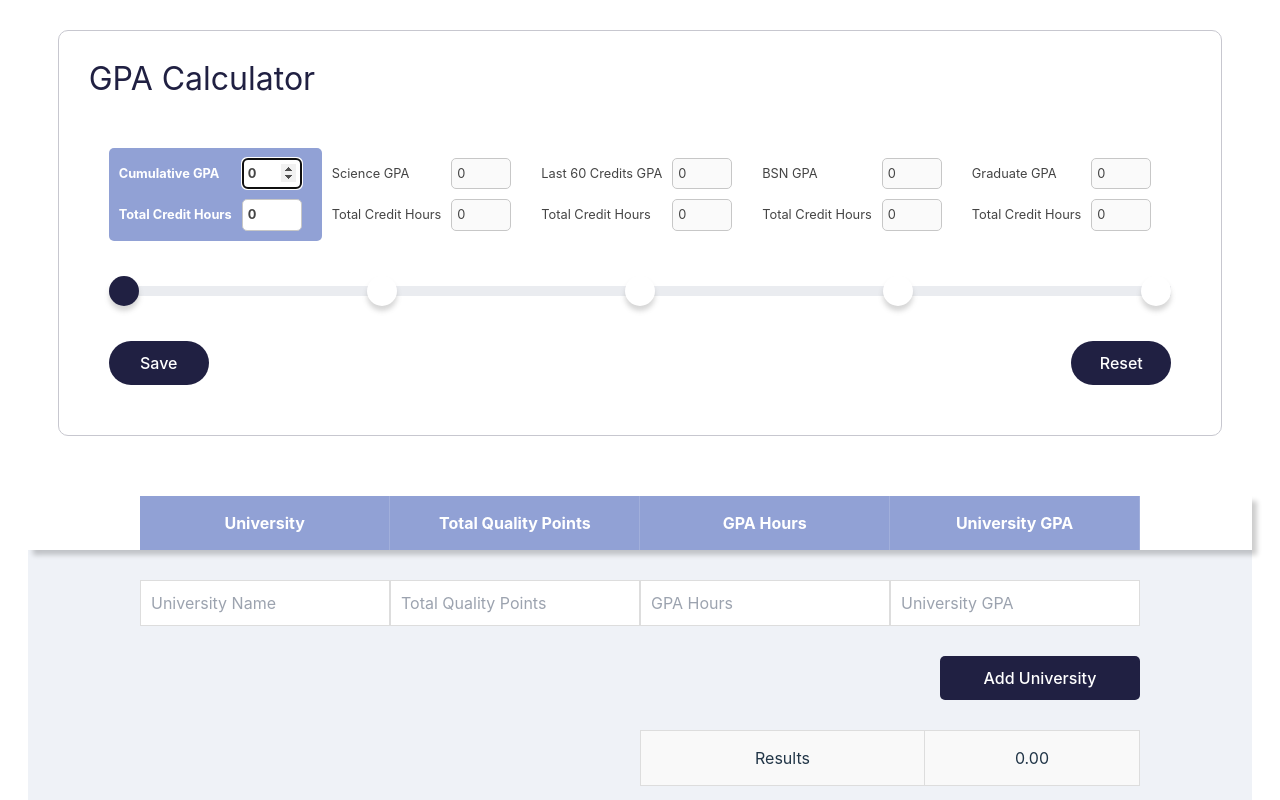
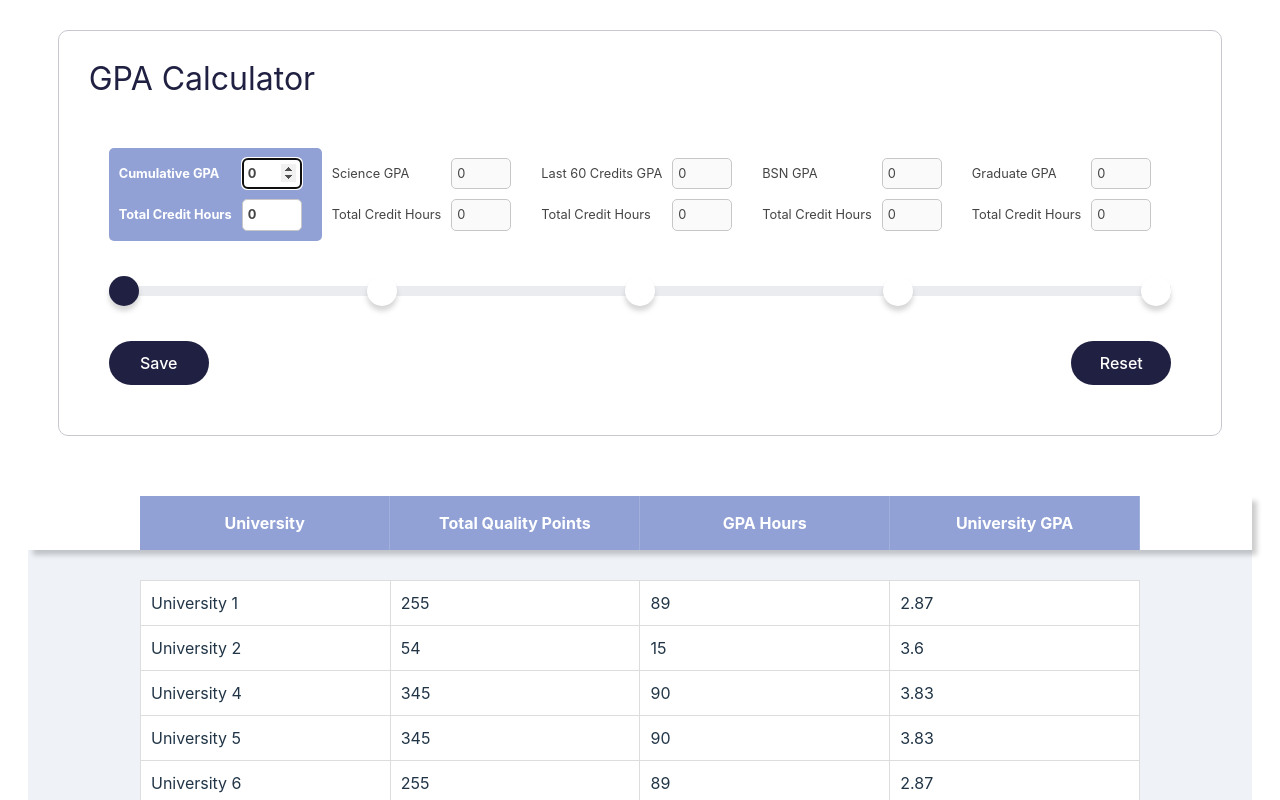
Before and after one commit to tapeljaymel/crna-gpa, a React (Vite) app: page / in a window 1280 px wide. Shown: the top 800 px of the page. Built offline with nearby package versions, Linux system fonts and the light colour scheme.

Commit message:
Refactor Cumulative Calculation

```diff
--- a/src/components/UniversityList.tsx
+++ b/src/components/UniversityList.tsx
@@ -1,29 +1,29 @@
 import styled from "styled-components";
 import { useState } from "react";
 
-type universityRecord = {
-    name: string;
-    totalQualityPoints: number;
-    gpaHours: number;
-    universityGpa: number;
-}
+// type universityRecord = {
+//     name: string;
+//     totalQualityPoints: number;
+//     gpaHours: number;
+//     universityGpa: number;
+// }
 
 const UniversityList = () => {
-    // const [universityData, setUniversityData] = useState([
-    //     { name: "University 1", totalQualityPoints: 255, gpaHours: 89, universityGpa: 2.87 },
-    //     { name: "University 2", totalQualityPoints: 54, gpaHours: 15, universityGpa: 3.6 },
-    //     { name: "University 4", totalQualityPoints: 345, gpaHours: 90, universityGpa: 3.83 },
-    //     { name: "University 5", totalQualityPoints: 345, gpaHours: 90, universityGpa: 3.83 },
-    //     { name: "University 6", totalQualityPoints: 255, gpaHours: 89, universityGpa: 2.87 },
-    //     { name: "University 7", totalQualityPoints: 54, gpaHours: 15, universityGpa: 3.6 },
-    //     { name: "University 8", totalQualityPoints: 345, gpaHours: 90, universityGpa: 3.83 },
-    //     { name: "University 9", totalQualityPoints: 345, gpaHours: 90, universityGpa: 3.83 },
-    //     { name: "University 10", totalQualityPoints: 255, gpaHours: 89, universityGpa: 2.87 },
-    //     { name: "University 11", totalQualityPoints: 54, gpaHours: 15, universityGpa: 3.6 },
-    //     { name: "University 12", totalQualityPoints: 345, gpaHours: 90, universityGpa: 3.83 }
-    // ]);
+    const [universityData, setUniversityData] = useState([
+        { name: "University 1", totalQualityPoints: 255, gpaHours: 89, universityGpa: 2.87 },
+        { name: "University 2", totalQualityPoints: 54, gpaHours: 15, universityGpa: 3.6 },
+        { name: "University 4", totalQualityPoints: 345, gpaHours: 90, universityGpa: 3.83 },
+        { name: "University 5", totalQualityPoints: 345, gpaHours: 90, universityGpa: 3.83 },
+        { name: "University 6", totalQualityPoints: 255, gpaHours: 89, universityGpa: 2.87 },
+        { name: "University 7", totalQualityPoints: 54, gpaHours: 15, universityGpa: 3.6 },
+        { name: "University 8", totalQualityPoints: 345, gpaHours: 90, universityGpa: 3.83 },
+        { name: "University 9", totalQualityPoints: 345, gpaHours: 90, universityGpa: 3.83 },
+        { name: "University 10", totalQualityPoints: 255, gpaHours: 89, universityGpa: 2.87 },
+        { name: "University 11", totalQualityPoints: 54, gpaHours: 15, universityGpa: 3.6 },
+        { name: "University 12", totalQualityPoints: 345, gpaHours: 90, universityGpa: 3.83 }
+    ]);
 
-    const [universityData, setUniversityData] = useState<universityRecord[]>([]);
+    // const [universityData, setUniversityData] = useState<universityRecord[]>([]);
 
     const [newUniversity, setNewUniversity] = useState({ name: "", totalQualityPoints: "", gpaHours: "", universityGpa: "" });
 
@@ -73,10 +73,26 @@ const UniversityList = () => {
     // The GPA for these courses would be 3.71.
 
     const cumulativeGPA = () => {
-        const totalPoints = universityData.reduce((acc, uni) => acc + uni.totalQualityPoints, 0);
-        const totalHours = universityData.reduce((acc, uni) => acc + uni.gpaHours, 0);
-        return totalHours ? (totalPoints / totalHours).toFixed(2) : "0.00";
+        let totalQualityPoints = 0;
+        let totalGpaHours = 0;
+
+        // Loop through each university and calculate total quality points and total GPA hours
+        for (let i = 0; i < universityData.length; i++) {
+            const university = universityData[i];
+            const qualityPoints = university.universityGpa * university.gpaHours;
+            totalQualityPoints += qualityPoints;
+            totalGpaHours += university.gpaHours;
+        }
+
+        if (totalGpaHours === 0) {
+            return "0.00"; // Prevent division by zero
+        }
+
+        const cumulativeGpa = totalQualityPoints / totalGpaHours;
+
+        return cumulativeGpa.toFixed(2);
     };
+
 
     return (
         <>
```
